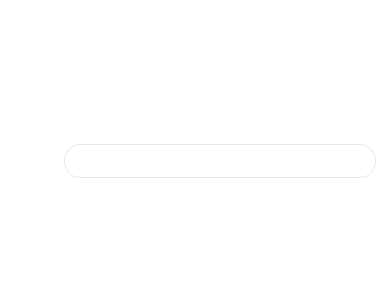
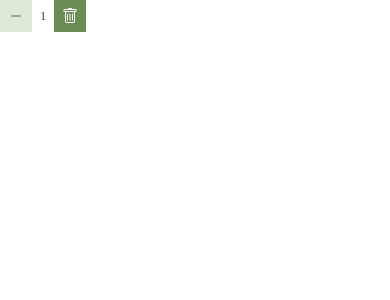
Before and after one commit to hadis-soleymani/cacy, a Next.js app: page /screens/shoping_card in a window 390 px wide. Shown: the top 300 px of the page. Built offline with nearby package versions, Linux system fonts and the light colour scheme; a web font is replaced by a local one.

Commit message:
add button component

```diff
--- /dev/null
+++ b/src/components/cards/button_card.js
@@ -0,0 +1,22 @@
+import React from "react";
+import Button from "../shared/button";
+import styles from "../../styles/button_card.module.scss";
+import { BsTrash } from "react-icons/bs";
+import { BiPlus, BiMinus } from "react-icons/bi";
+
+const Button_card = () => {
+  return (
+    <div className={styles.container}>
+      <Button width="32px" height="32px">
+        <BiMinus />
+      </Button>
+      <p>1</p>
+      <Button width="32px" height="32px">
+        <BsTrash />
+      </Button>
+      {/* <Button width="fit-content" height="fit-content">افزودن به سبد خرید</Button>  */}
+    </div>
+  );
+};
+
+export default Button_card;
--- a/src/components/cards/cart.js
+++ b/src/components/cards/cart.js
@@ -1,13 +1,14 @@
 import React from "react";
-
-
-import styles from '../../styles/cart.module.scss'
+import Image from "next/image";
+import { AiOutlineClose } from "react-icons/ai";
+import styles from "../../styles/cart.module.scss";
+import Button from "../shared/button";
+import Button_card from "./button_card";
 
 const Cart = () => {
-
-
   return (
-    <div className={styles.container}>
+    <div>
+       <Button_card/>
 
     </div>
   );
--- a/src/components/cards/product.js
+++ b/src/components/cards/product.js
@@ -2,7 +2,7 @@
 
 import React from "react";
 import Image from "next/image";
-
+import Button from "../shared/button";
 //styles
 import styles from "../../styles/product.module.scss";
 
@@ -16,7 +16,7 @@ const Product = () => {
         <h1>کاکتوس پهلوون</h1>
         <p>$2500</p>
       </div>
-      <button className={styles.button}>افزودن به سبد خرید</button>
+      <Button width="fit-content" height="fit-content">افزودن به سبد خرید</Button>
     </div>
   );
 };
--- a/src/components/sections/home.js
+++ b/src/components/sections/home.js
@@ -1,6 +1,6 @@
 import React from "react";
 import Image from "next/image";
-
+import Button from "../shared/button";
 //libraries
 import ScrollAnimation from "react-animate-on-scroll";
 
@@ -27,7 +27,7 @@ const Home = () => {
             مربوط به سیستم استفاده کنید.
           </p>
         </ScrollAnimation>
-        <button className={styles.button}>Discover</button>
+        <Button width="fit-content" height="fit-content"> سبد خرید</Button>
       </main>
       <div className={styles.green_section}>
         <div>
--- /dev/null
+++ b/src/components/shared/button.js
@@ -0,0 +1,45 @@
+import React from "react";
+import styled from "styled-components";
+
+//styled components
+const MyButton = styled.button`
+  background-color: #6b8c55;
+  color: white;
+  width: ${(props) => props.width};
+  height: ${(props) => props.height};
+  padding: 0.5rem;
+  font-size: 1rem;
+  border: none;
+  outline: none;
+  position: relative;
+  z-index: 9;
+  :before {
+    content: "";
+    position: absolute;
+    background-color: #ecf2e6;
+    top: 100%;
+    width: 100%;
+    left: 0;
+    height: 0;
+    z-index: -1;
+    opacity: 0.9;
+    transition: all ease 0.5s;
+  }
+  :hover {
+    color: #6b8c55;
+  }
+  :hover:before {
+    top: 0;
+    height: 100%;
+  }
+`;
+
+const Button = ({ children, width, height }) => {
+  return (
+    <MyButton width={width} height={height}>
+      {children}
+    </MyButton>
+  );
+};
+
+export default Button;
--- a/src/pages/screens/shoping_card.js
+++ b/src/pages/screens/shoping_card.js
@@ -4,42 +4,15 @@ import Cart from "../../components/cards/cart";
 
 //Component
 
-import styles from "../../styles/shoping_card.module.scss";
 
 const Shoping_card = () => {
   return (
-    <div className={styles.container}>
-      <div>
+    <div >
+
         <Cart />
-      </div>
 
-      <div className={styles.purchase_details}>
-        <p>
-          <span>Total Items: </span>
-        </p>
-        <p>
-          <span>Total Payments: </span>
-        </p>
-        <div>
-          <button className={styles.check_out}>Check out</button>
-          <br />
-          <button className={styles.clear}>clear</button>
-        </div>
-      </div>
 
-      {/* {state.checkout && (
-        <div className={styles.clear_checkout_div}>
-          <h3>Check Out Successfully</h3>
-          <Link to="/products">Buy More</Link>
-        </div>
-      )} */}
 
-      {/* {!state.checkout && state.itemsCounter === 0 && (
-        <div className={styles.clear_checkout_div}>
-          <h3>Want To Buy?</h3>
-          <Link to="/products">Go To Shop</Link>
-        </div>
-      )} */}
     </div>
   );
 };
--- a/src/styles/_mixin.scss
+++ b/src/styles/_mixin.scss
@@ -33,38 +33,6 @@
   }
 }
 
-//special button with animation
-@mixin button {
-  background-color: $green;
-  line-height: 20px;
-  color: white;
-  height: 45px;
-  width: 8rem;
-  border: none;
-  outline: none;
-  position: relative;
-  z-index: 9;
-}
-.button:before {
-  content: "";
-  position: absolute;
-  background-color: $light_green;
-  top: 100%;
-  width: 100%;
-  left: 0;
-  height: 0;
-  z-index: -1;
-  opacity: 0.9;
-  transition: all ease 0.5s;
-}
-.button:hover {
-  color: $green;
-}
-.button:hover:before {
-  top: 0;
-  height: 100%;
-}
-//end of button animated
 
 //opacity animation
 @mixin opacity_animation($start, $duration) {
--- /dev/null
+++ b/src/styles/button_card.module.scss
@@ -0,0 +1,15 @@
+@import "variables";
+@import "mixin";
+
+.container{
+  display: flex;
+  width: fit-content;
+  align-items: center;
+
+  p{
+    padding: 0 .5rem;
+    font-size: .8rem;
+    color: $dark_text;
+    margin: 0;
+  }
+}
--- a/src/styles/cart.module.scss
+++ b/src/styles/cart.module.scss
@@ -5,18 +5,9 @@
 .container {
   display: flex;
   align-items: center;
-  width: 65vw;
+  width: 60vw;
   justify-content: space-between;
   padding: 1rem;
   margin-top: 1rem;
-  @include border;
-
+  border-top: 1px solid rgba(205, 207, 211,.5) ;
 }
-
-
-@media (max-width: 768px) {
-  .container {
-    width: 80vw;
-    flex-direction: column;
-
-}}
--- a/src/styles/home.module.scss
+++ b/src/styles/home.module.scss
@@ -53,10 +53,6 @@
   content: " ";
 }
 
-//special button
-.button {
-  @include button;
-}
 
 //responsive for tablet
 @media (max-width: 926px) and (min-width: 768px) {
--- a/src/styles/product.module.scss
+++ b/src/styles/product.module.scss
@@ -40,9 +40,6 @@
     color: $green;
   }
 }
-.button {
-  @include button;
-}
 
 //responsive all products in mobile size
 @media (max-width: 768px) {
```
